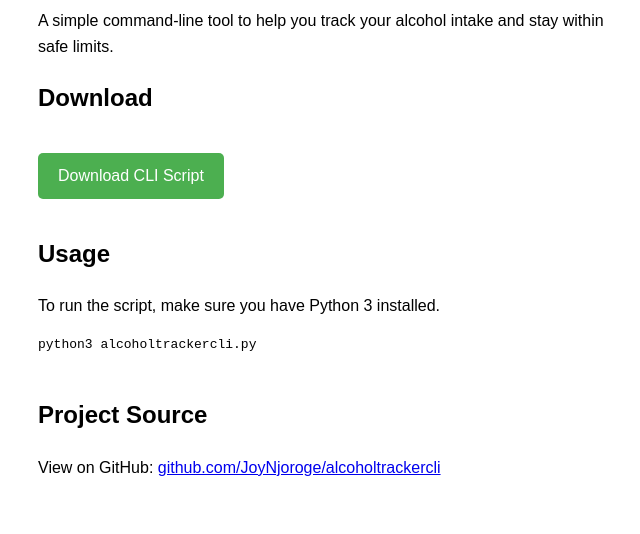
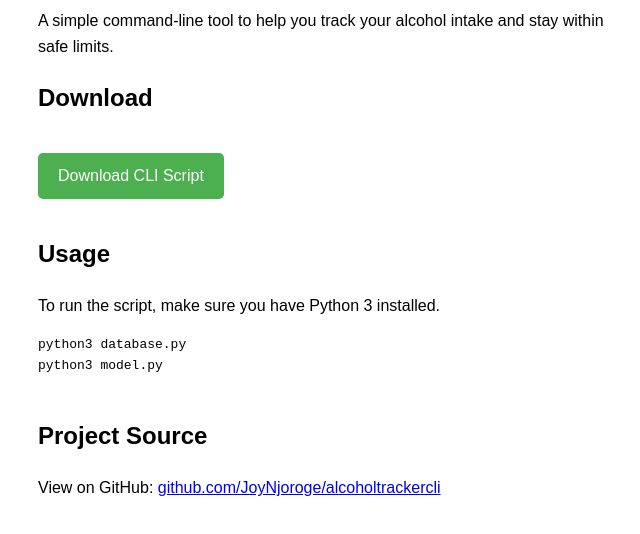
Before and after one commit to JoyNjoroge/alcoholtrackercli, a plain HTML site: page index.html in a window 1280 px wide. Shown: the part 118-652 px from the top of the page, without its empty margins (302-942 px from the left). Drawn offline with Linux system fonts and the light colour scheme.

Commit message:
Landing Page

```diff
--- a/index.html
+++ b/index.html
@@ -51,7 +51,8 @@
     <h2>Usage</h2>
     <p>To run the script, make sure you have Python 3 installed.</p>
     <pre>
-python3 alcoholtrackercli.py
+python3 database.py
+python3 model.py
   </pre
     >
 
```
